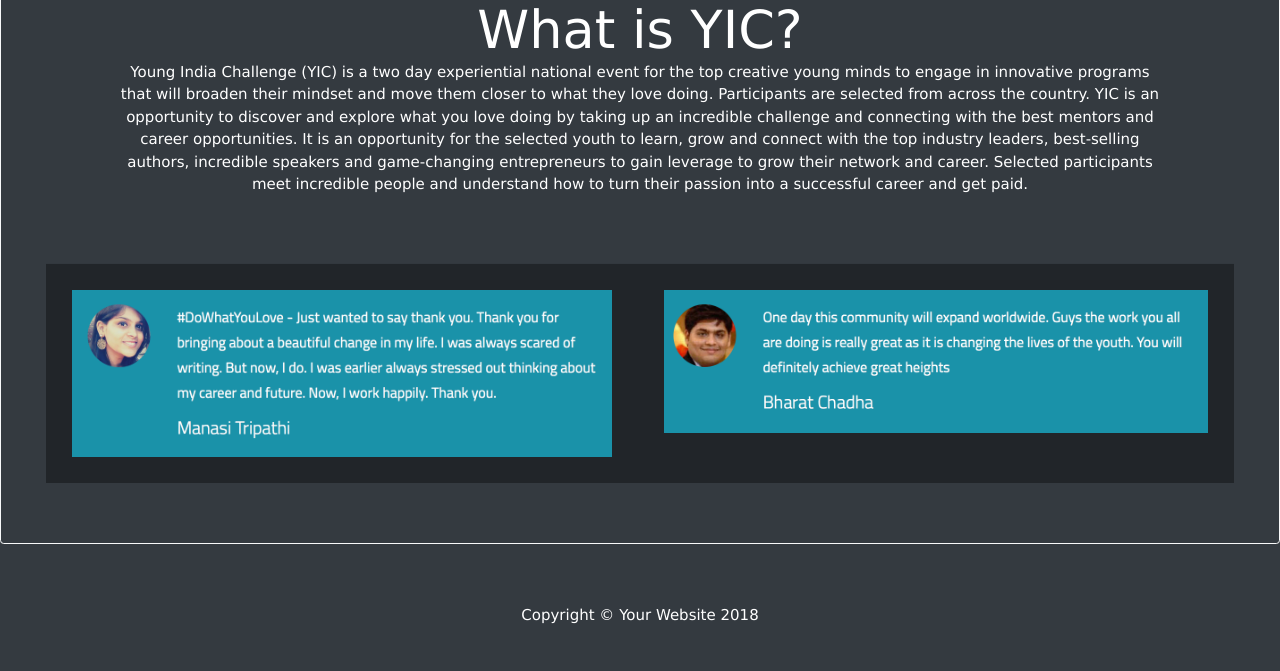
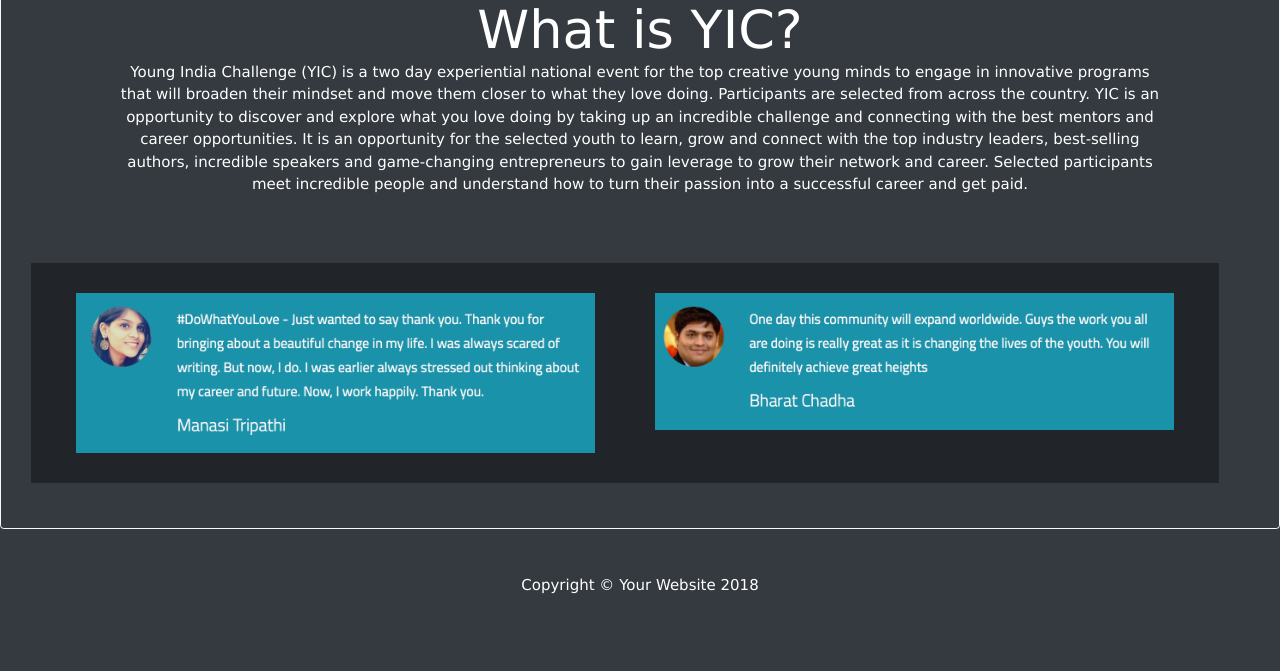
Before and after one commit to GauravJain98/paytm-work, a Flask app: page / in a window 1280 px wide. Shown: the part 1557-2228 px from the top of the page. After the commit the page ends 2151 px from the top, so only its background shows below. Run offline with Flask 2, Linux system fonts and the light colour scheme; some libraries are stand-ins or nearby versions.

Commit message:
fixed reviews

```diff
--- a/templates/about.html
+++ b/templates/about.html
@@ -104,15 +104,13 @@
         </p>
     </div>
     <div class="text-center w-100 m-5">
-        <table class="w-100 p-3 table table-dark">
-            <tr>
-                <td>
+        <div class="w-100 row p-3 table-dark">
+                <div class="col-md-6 col-sm-12">
                     <img src="/static/img/about/manasi_tripathi.png" width="100%" class="p-3 rounded" alt="Review 1">
-                </td>
-                <td>
+                </div>
+                <div class="col-md-6 col-sm-12">
                     <img src="/static/img/about/bharat_chadha.png" width="100%" class="p-3  rounded" alt="Review 2">
-                </td>
-            </tr>
+                </div>
         </table>
     </div>
 </div>
```
